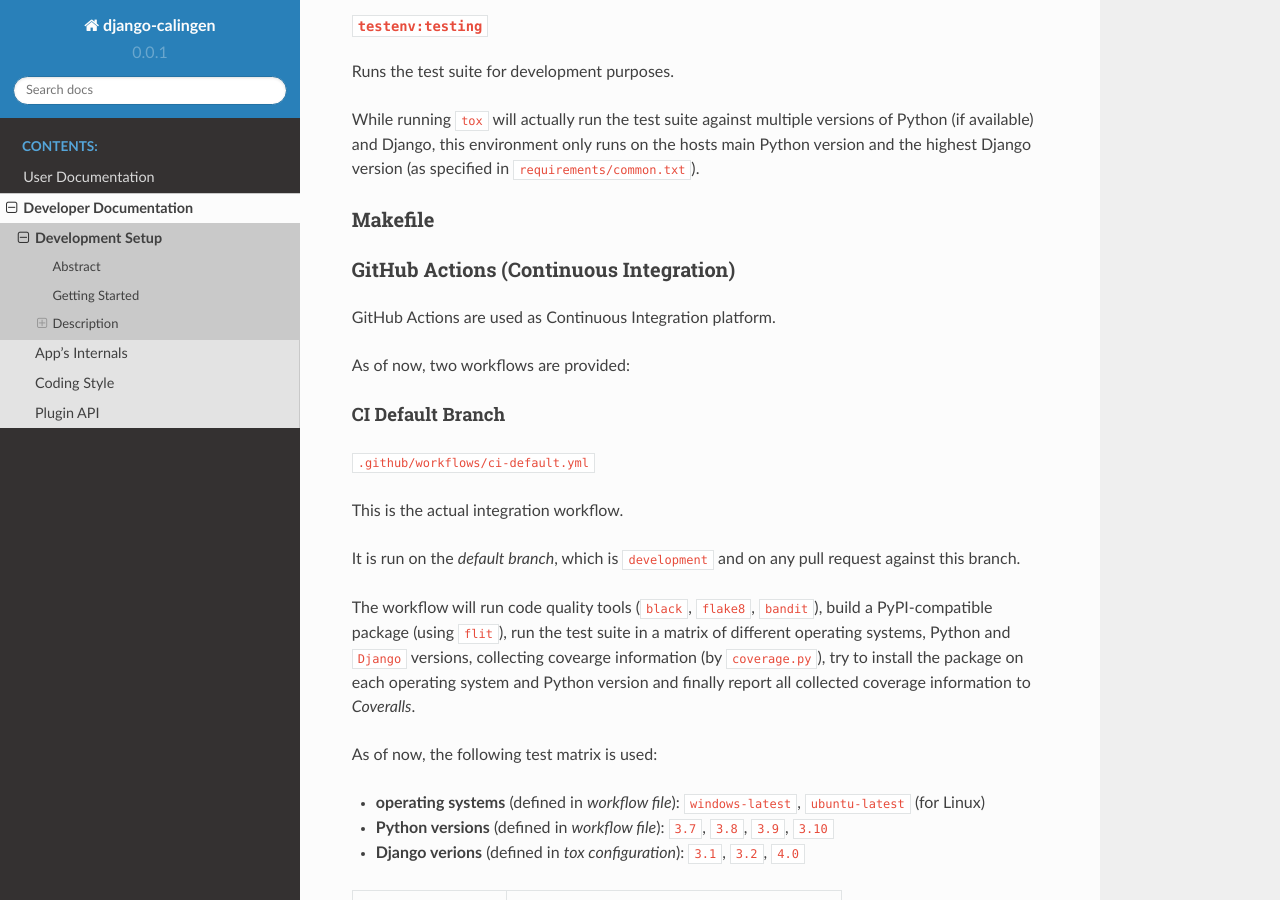
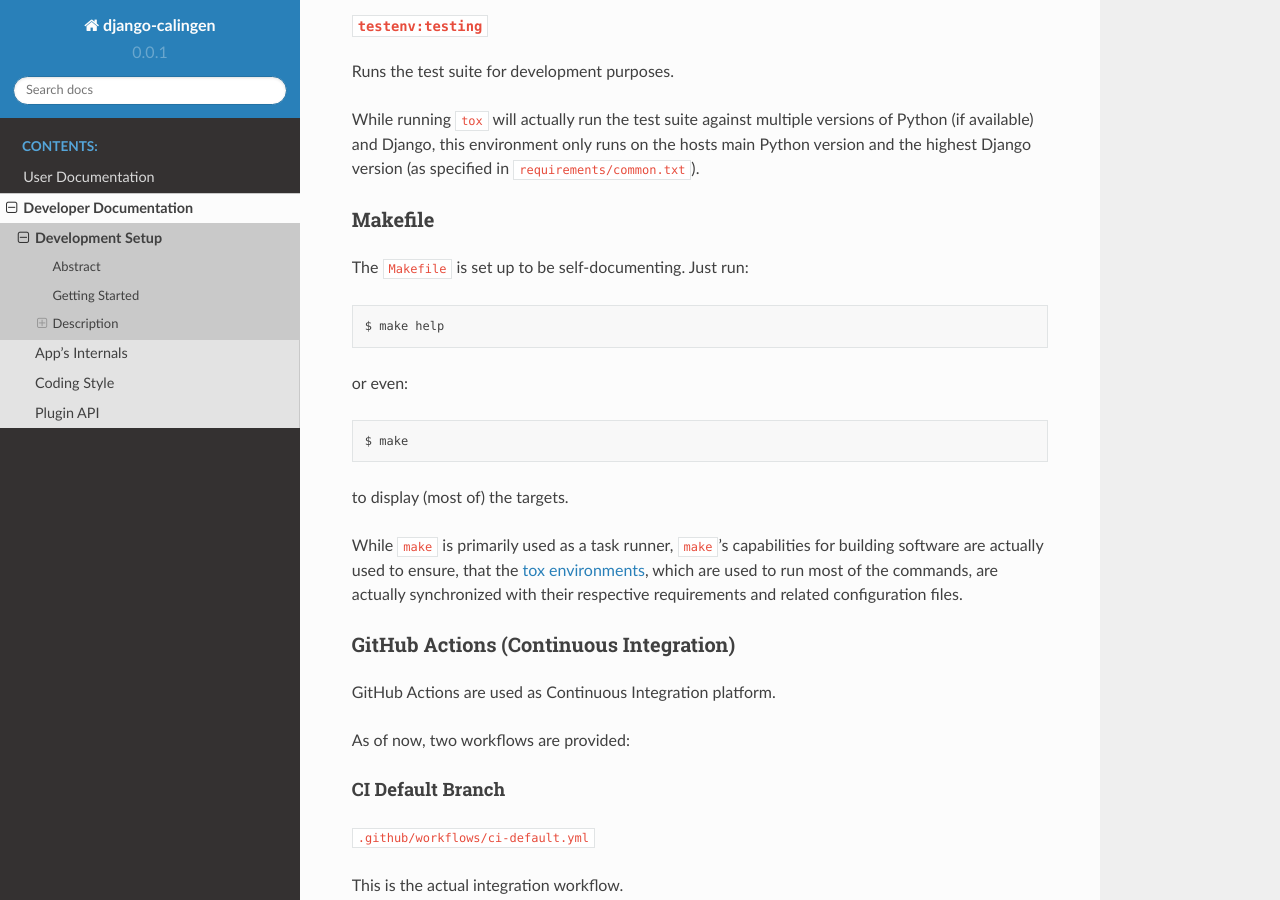
Before and after one commit to Mischback/django-calingen, a Sphinx documentation site: the page built from docs/source/developer/development_setup.rst, in a window 1280 px wide and 900 px high, scrolled down 4482 px. Built offline with Sphinx 7.4.7 and the Read the Docs theme 2.0.0, drawn with Linux system fonts in a browser that asks for light colours; pages that are not in the unit, such as notebooks, are missing from menus; the version number is read from the project's files by our own code.

Commit message:
Include description of the Makefile

```diff
--- a/docs/source/developer/development_setup.rst
+++ b/docs/source/developer/development_setup.rst
@@ -266,6 +266,22 @@ hosts main Python version and the highest Django version (as specified in
 Makefile
 ========
 
+The ``Makefile`` is set up to be self-documenting. Just run::
+
+  $ make help
+
+or even::
+
+  $ make
+
+to display (most of) the targets.
+
+While ``make`` is primarily used as a task runner, ``make``'s capabilities for
+building software are actually used to ensure, that the
+:ref:`tox environments <calingen-dev-doc-setup-desc-tox-env-label>`, which are
+used to run most of the commands, are actually synchronized with their
+respective requirements and related configuration files.
+
 
 .. _calingen-dev-doc-setup-desc-gh-actions-label:
 
```
